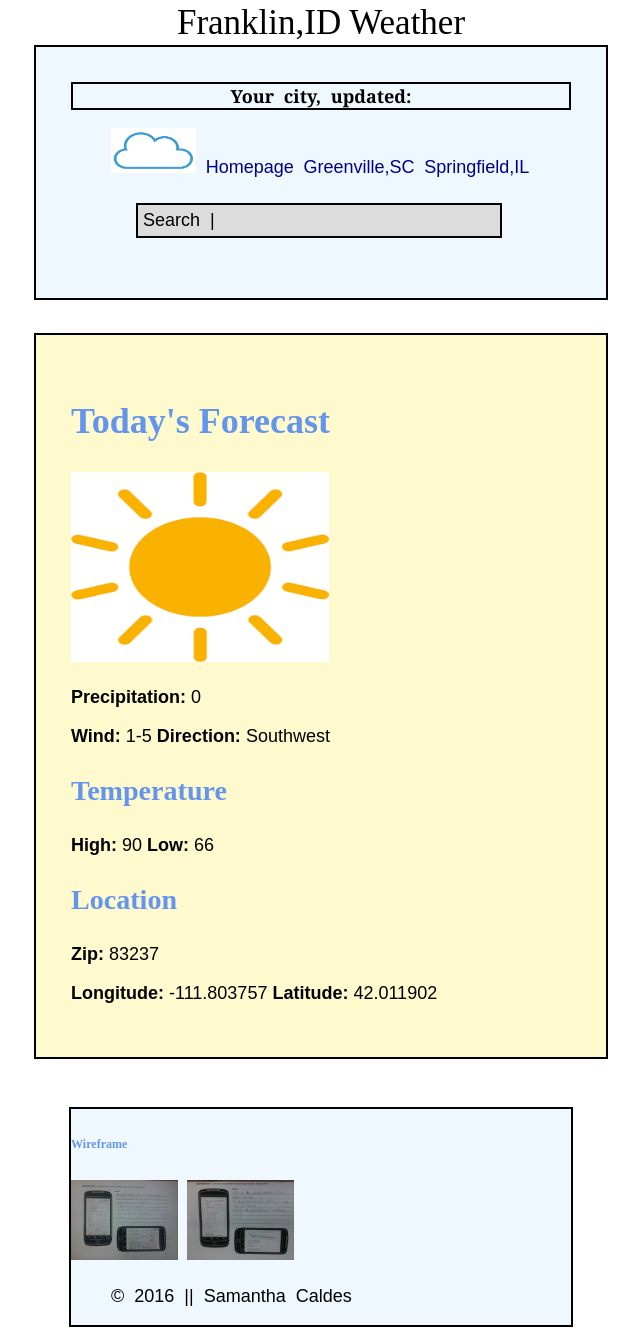
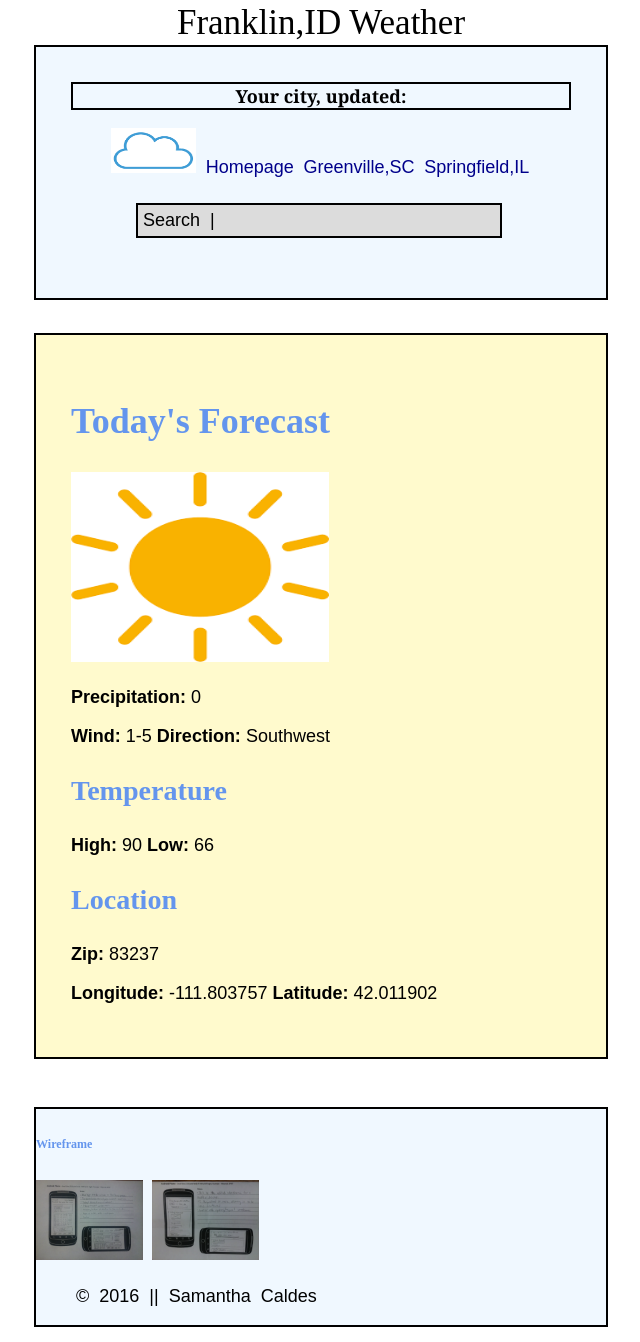
Before and after one commit to scaldes/scaldes.github.io, a plain HTML site: page homework/franklin.html in a window 1280 px wide. Shown: the part 5-1347 px from the top of the page, without its empty margins (319-959 px from the left). Drawn offline with Linux system fonts and the light colour scheme.

Commit message:
Update
Getting closer.

```diff
--- a/css/screen.css
+++ b/css/screen.css
@@ -11,26 +11,21 @@ html {
 before,
 after {
     box-sizing: border-box;
-
 }
 
 container {
     margin: center;
-
 }
 
-
 h1 {
-  font-size: 35px;
+    font-size: 35px;
     font-weight: 200;
-
     margin: 2px;
     border: 0px;
     font-family: serif;
     padding-right: 7px;
     padding-left: 7px;
     text-align: center;
-
 }
 
 section {
@@ -42,15 +37,13 @@ section {
 }
 
 h4 {
-
-    text word-spacing: 0px;
+    word-spacing: 0px;
     margin-bottom: 2px;
     text-align: center;
     margin-top: 0px;
     display: block;
     border: 2px solid #000000;
 }
-
 
 li {
     display: inline;
@@ -59,17 +52,16 @@ li {
     font-family: sans-serif;
 }
 
-p {font-family: sans-serif;
+p {
+    font-family: sans-serif;
     font-size: 18px;
-
 }
-
 
 h2,
 h3,
 h6 {
     color: cornflowerblue;
-    font-family:  serif;
+    font-family: serif;
 }
 
 #search-bar {
@@ -80,52 +72,49 @@ h6 {
     display: block;
     border: 2px solid #000000;
     text-align: left;
-
-
 }
 
 .nav-bar {
     background-color: aliceblue;
-
     */ padding: 5px;
     border: 2px solid #000000;
     margin: 15px center;
     width: 500px;
-    text-align-last:  inherit;
-    font-size: 18px;
-    position: relative;
-    word-spacing: 5px;
-
-}
-
-footer {
-    background-color: aliceblue;
-
-    */ padding: 5px;
-    border: 2px solid #000000;
-    margin: 15px auto;
-    width: 500px;
-    text-align-last:  inherit;
+    text-align-last: inherit;
     font-size: 18px;
     position: relative;
     word-spacing: 5px;
 }
 
-#links{
+footer {
+    background-color: aliceblue;
+    */ padding: 5px;
+    border: 2px solid #000000;
+    margin: 15px auto;
+    width: 570px;
+    text-align-last: inherit;
+    font-size: 18px;
+    position: relative;
+    word-spacing: 5px;
+}
+
+#links {
     color: darkblue;
 }
 
 
 /*.bottom  {*/
+
+
 /*    background-color: aliceblue;*/
+
 
 /*}*/
 
 body {
     font-size: 24px;
     font-family: georgia, sans-serif;
-
     margin-left: 0px;
     margin-right: 0px;
-        /* general contenet ultimate ancersotr, when make look a certain way, others adapt to look like it */
+    /* general contenet ultimate ancersotr, when make look a certain way, others adapt to look like it */
 }
```
Also changed, not shown: homework/franklin.html (+2 -5 lines).
